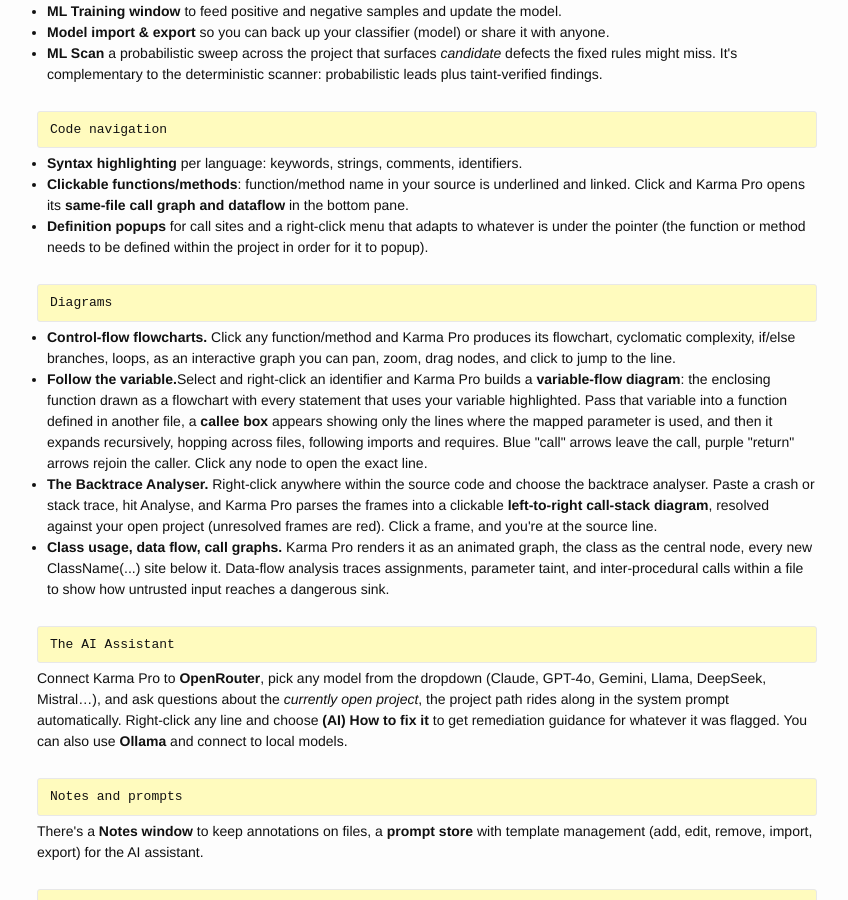
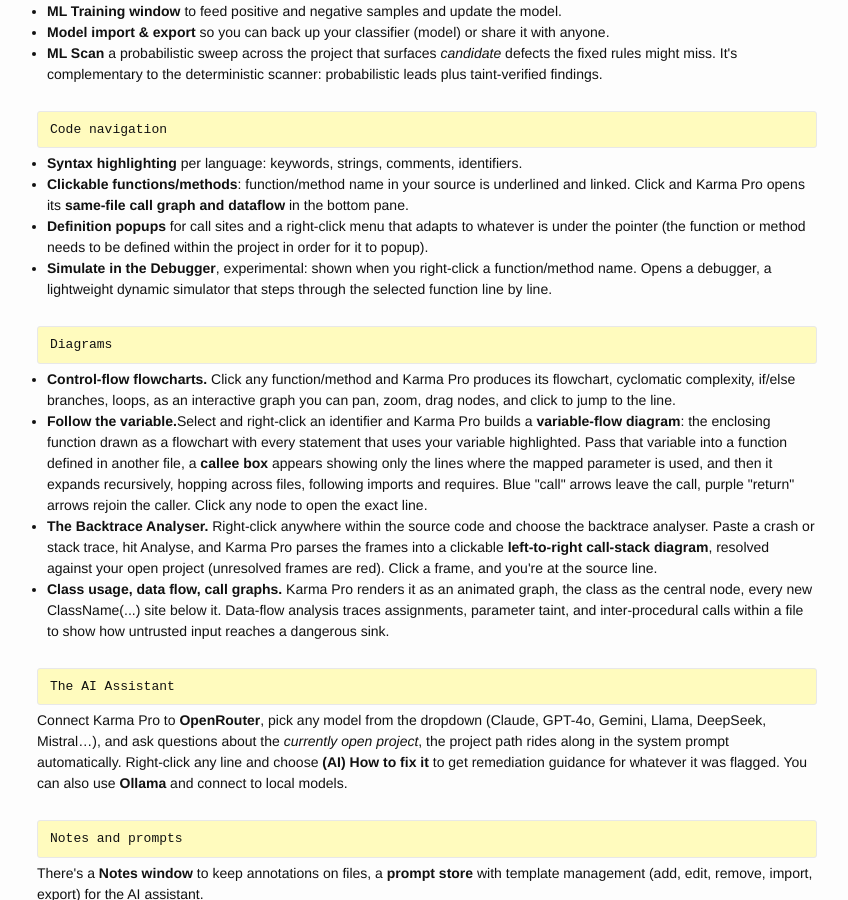
Before and after one commit to cphr/cphr.github.io, a Jekyll site: the page built from _posts/2026-09-19-Karma-Pro-The-Code-Security-Review-tool.html, in a window 1280 px wide and 900 px high, scrolled down 1214 px. Shown: the whole window, without its empty margins (213-1061 px from the left). Built offline with Jekyll 4.4.1, drawn with Linux system fonts in a browser that asks for light colours.

Commit message:
updated post

```diff
--- a/_posts/2026-09-19-Karma-Pro-The-Code-Security-Review-tool.html
+++ b/_posts/2026-09-19-Karma-Pro-The-Code-Security-Review-tool.html
@@ -44,6 +44,8 @@
 <li><strong>Syntax highlighting</strong> per language: keywords, strings, comments, identifiers.</li>
 <li><strong>Clickable functions/methods</strong>: function/method name in your source is underlined and linked. Click and Karma Pro opens its <strong> same-file call graph and dataflow</strong> in the bottom pane.</li>
 <li><strong>Definition popups</strong> for call sites and a right-click menu that adapts to whatever is under the pointer (the function or method needs to be defined within the project in order for it to popup).</li>
+<li><strong>Simulate <function> in the Debugger</strong>, experimental: shown when you right-click a function/method name. Opens a debugger, a lightweight dynamic simulator that steps through the selected function line by line.</li>
+
 </ul><br>
 <pre>Diagrams</pre>
 <ul>
```
